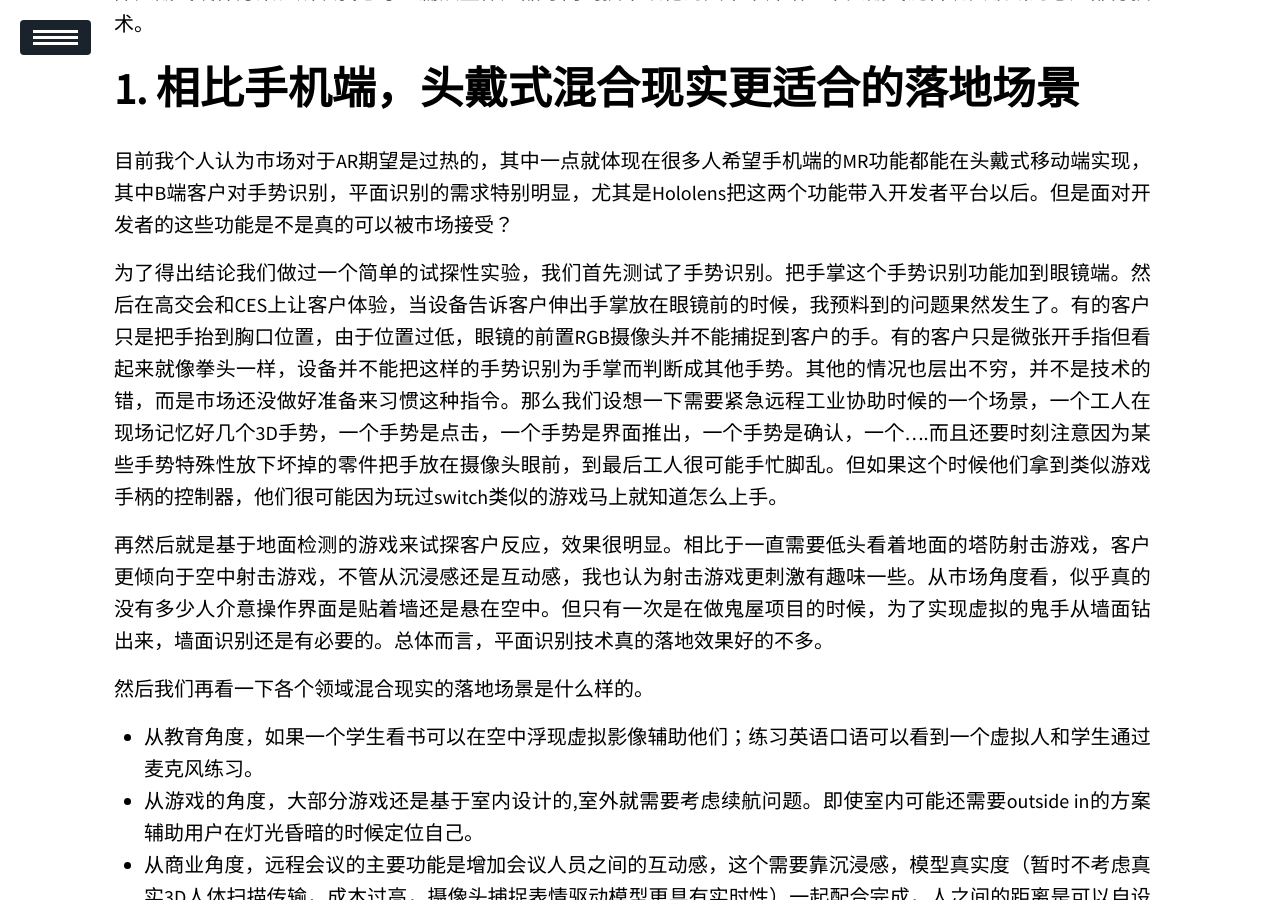
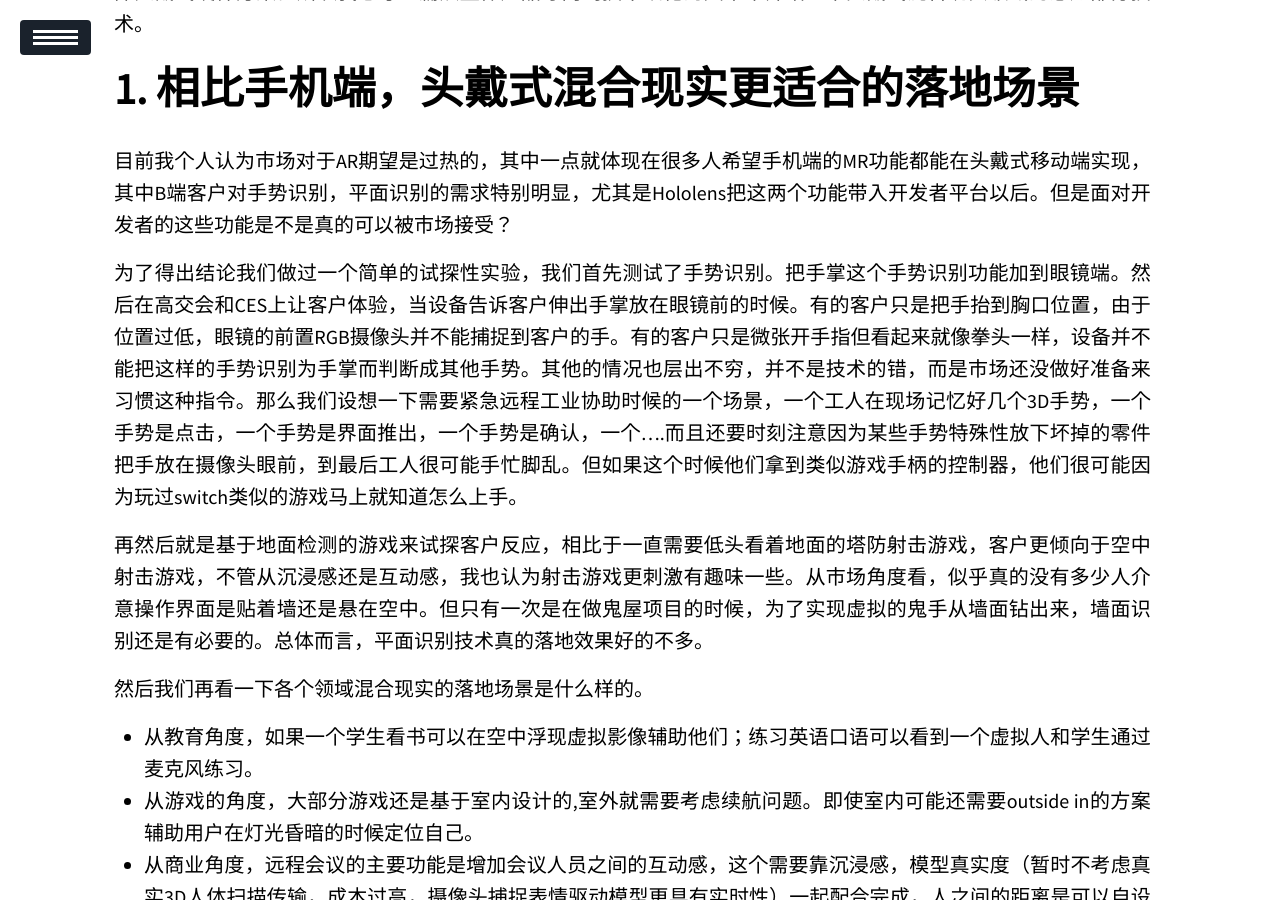
Before and after one commit to Hummmm/hummmm.github.io, a Jekyll site: the page built from _posts/2020-03-01-Mobile-MR/2020-03-01-Mobile-MR.md, in a window 1280 px wide and 900 px high, scrolled down 486 px. Built offline with Jekyll 4.4.1, drawn with Linux system fonts in a browser that asks for light colours; our own code applies the rules of GitHub Pages for plain Markdown files; a script that is not in the unit is left out.

Commit message:
Update 2020-03-01-Mobile-MR.md

```diff
--- a/_posts/2020-03-01-Mobile-MR/2020-03-01-Mobile-MR.md
+++ b/_posts/2020-03-01-Mobile-MR/2020-03-01-Mobile-MR.md
@@ -15,9 +15,9 @@ description: 主要是写一些关于设计头戴式MR产品方面的思考以
 
 目前我个人认为市场对于AR期望是过热的，其中一点就体现在很多人希望手机端的MR功能都能在头戴式移动端实现，其中B端客户对手势识别，平面识别的需求特别明显，尤其是Hololens把这两个功能带入开发者平台以后。但是面对开发者的这些功能是不是真的可以被市场接受？
 
-为了得出结论我们做过一个简单的试探性实验，我们首先测试了手势识别。把手掌这个手势识别功能加到眼镜端。然后在高交会和CES上让客户体验，当设备告诉客户伸出手掌放在眼镜前的时候，我预料到的问题果然发生了。有的客户只是把手抬到胸口位置，由于位置过低，眼镜的前置RGB摄像头并不能捕捉到客户的手。有的客户只是微张开手指但看起来就像拳头一样，设备并不能把这样的手势识别为手掌而判断成其他手势。其他的情况也层出不穷，并不是技术的错，而是市场还没做好准备来习惯这种指令。那么我们设想一下需要紧急远程工业协助时候的一个场景，一个工人在现场记忆好几个3D手势，一个手势是点击，一个手势是界面推出，一个手势是确认，一个....而且还要时刻注意因为某些手势特殊性放下坏掉的零件把手放在摄像头眼前，到最后工人很可能手忙脚乱。但如果这个时候他们拿到类似游戏手柄的控制器，他们很可能因为玩过switch类似的游戏马上就知道怎么上手。
+为了得出结论我们做过一个简单的试探性实验，我们首先测试了手势识别。把手掌这个手势识别功能加到眼镜端。然后在高交会和CES上让客户体验，当设备告诉客户伸出手掌放在眼镜前的时候。有的客户只是把手抬到胸口位置，由于位置过低，眼镜的前置RGB摄像头并不能捕捉到客户的手。有的客户只是微张开手指但看起来就像拳头一样，设备并不能把这样的手势识别为手掌而判断成其他手势。其他的情况也层出不穷，并不是技术的错，而是市场还没做好准备来习惯这种指令。那么我们设想一下需要紧急远程工业协助时候的一个场景，一个工人在现场记忆好几个3D手势，一个手势是点击，一个手势是界面推出，一个手势是确认，一个....而且还要时刻注意因为某些手势特殊性放下坏掉的零件把手放在摄像头眼前，到最后工人很可能手忙脚乱。但如果这个时候他们拿到类似游戏手柄的控制器，他们很可能因为玩过switch类似的游戏马上就知道怎么上手。
 
-再然后就是基于地面检测的游戏来试探客户反应，效果很明显。相比于一直需要低头看着地面的塔防射击游戏，客户更倾向于空中射击游戏，不管从沉浸感还是互动感，我也认为射击游戏更刺激有趣味一些。从市场角度看，似乎真的没有多少人介意操作界面是贴着墙还是悬在空中。但只有一次是在做鬼屋项目的时候，为了实现虚拟的鬼手从墙面钻出来，墙面识别还是有必要的。总体而言，平面识别技术真的落地效果好的不多。
+再然后就是基于地面检测的游戏来试探客户反应，相比于一直需要低头看着地面的塔防射击游戏，客户更倾向于空中射击游戏，不管从沉浸感还是互动感，我也认为射击游戏更刺激有趣味一些。从市场角度看，似乎真的没有多少人介意操作界面是贴着墙还是悬在空中。但只有一次是在做鬼屋项目的时候，为了实现虚拟的鬼手从墙面钻出来，墙面识别还是有必要的。总体而言，平面识别技术真的落地效果好的不多。
 
 然后我们再看一下各个领域混合现实的落地场景是什么样的。
 - 从教育角度，如果一个学生看书可以在空中浮现虚拟影像辅助他们；练习英语口语可以看到一个虚拟人和学生通过麦克风练习。
```
